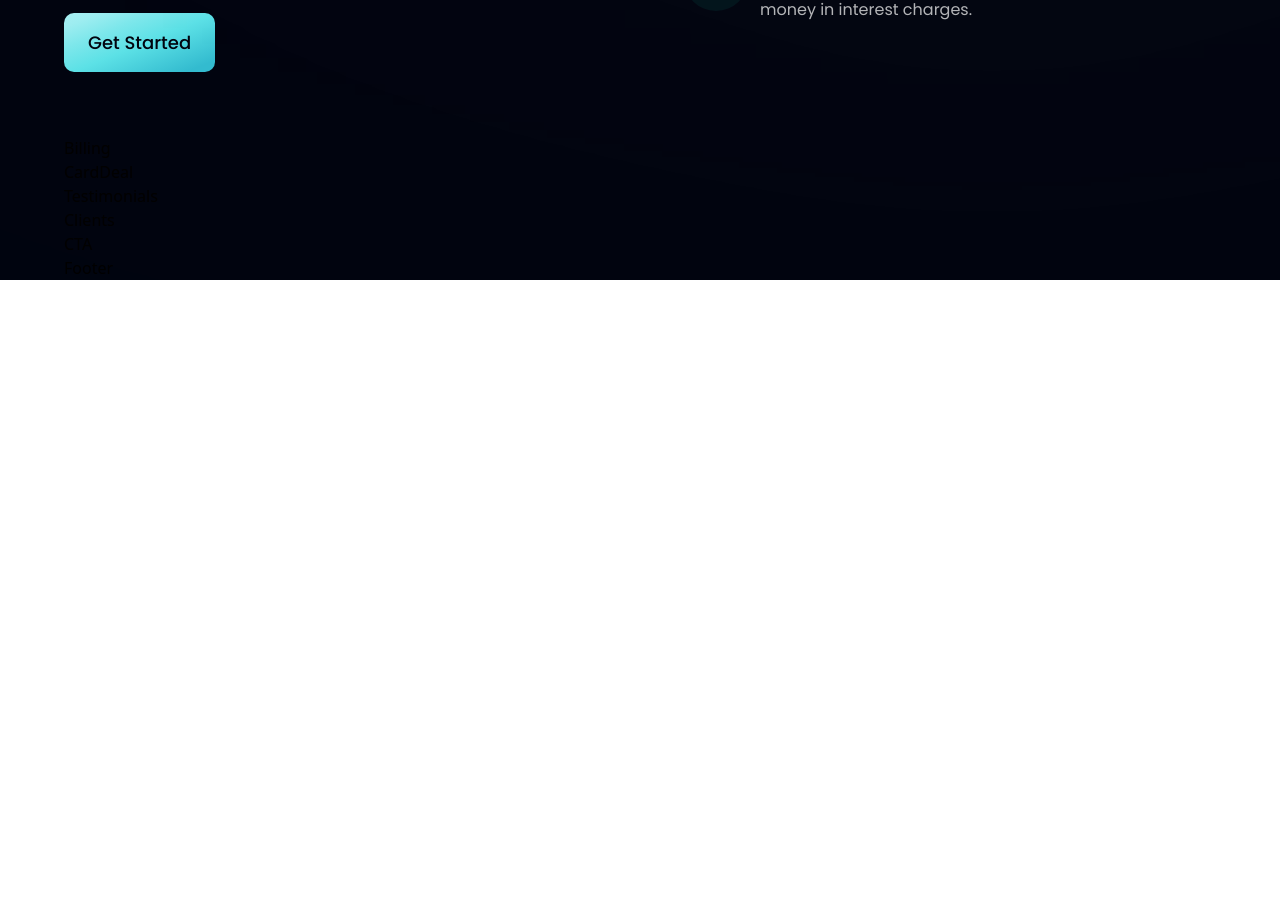
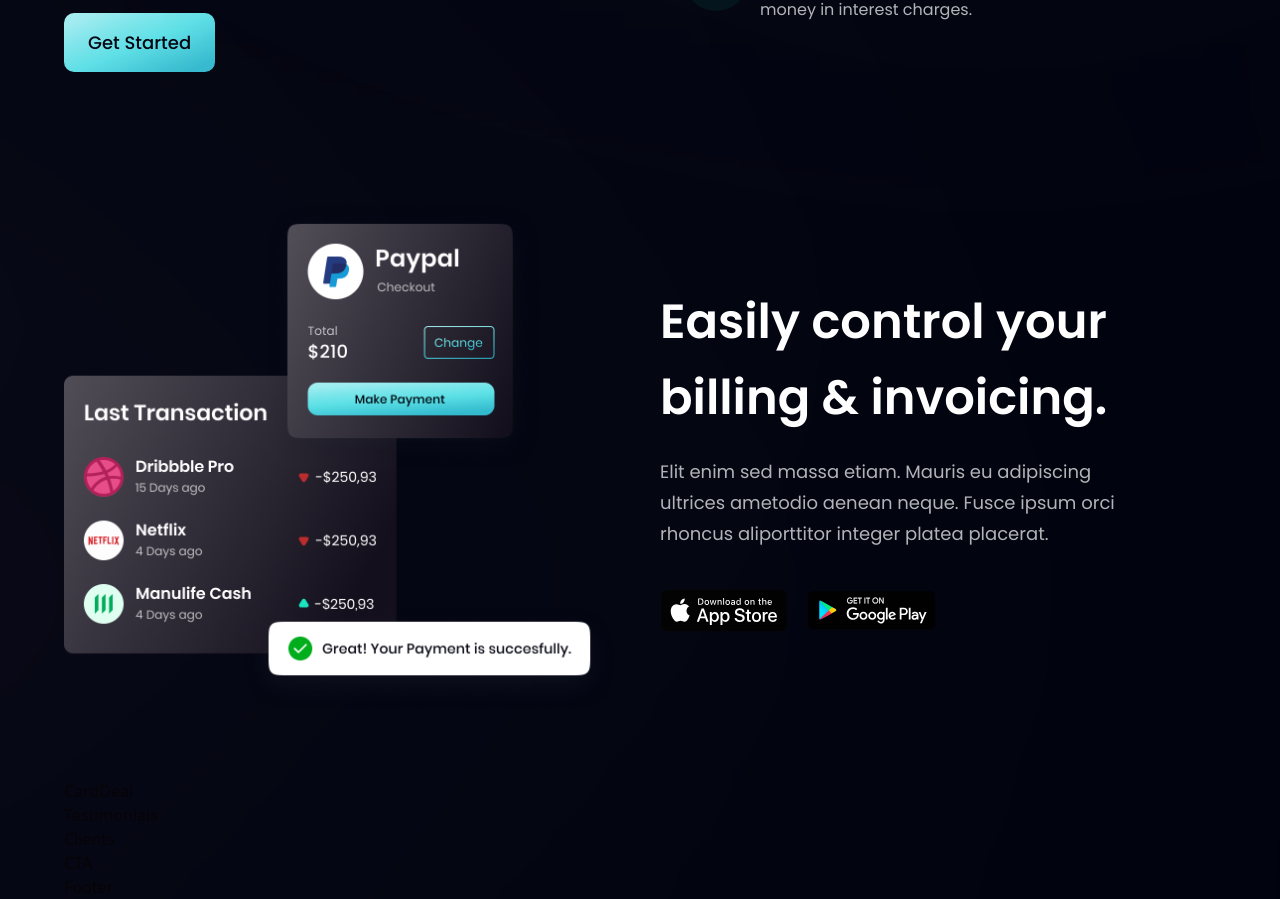
Before and after one commit to lvalentyn/hoobank, a React (Vite) app: page / in a window 1280 px wide. Shown: the part 1410-2309 px from the top of the page. Before the commit the page ends 1690 px from the top, so only its background shows below. Built offline with nearby package versions, Linux system fonts and the light colour scheme.

Commit message:
added billing component

```diff
--- a/src/components/Billing.jsx
+++ b/src/components/Billing.jsx
@@ -1,9 +1,42 @@
-import React from 'react'
+import styles, { layout } from '../style'
+import { apple, bill, google } from '../assets'
 
-const Billing = () => {
-  return (
-	<div>Billing</div>
-  )
-}
+const Billing = () => (
+  <section id="product" className={layout.sectionReverse}>
+    <div className={layout.sectionImgReverse}>
+      <img
+        src={bill}
+        alt="billing"
+        className="w-[100%] h-[100%] relative z-[5]"
+      />
+
+      <div className="absolute z-[3] -left-1/2 top-0 w-[50%] h-[50%] rounded-full white__gradient" />
+      <div className="absolute z-[0] -left-1/2 bottom-0 w-[50%] h-[50%] rounded-full pink__gradient" />
+    </div>
+
+    <div className={layout.sectionInfo}>
+      <h2 className={styles.heading2}>
+        Easily control your <br className="sm:block hidden" />
+        billing & invoicing.
+      </h2>
+      <p className={`${styles.paragraph} max-w-[470px] mt-5`}>
+        Elit enim sed massa etiam. Mauris eu adipiscing ultrices ametodio aenean
+        neque. Fusce ipsum orci rhoncus aliporttitor integer platea placerat.
+      </p>
+      <div className="flex flex-row flex-wrap sm:mt-10 mt-6">
+        <img
+          src={apple}
+          alt="apple_store"
+          className="w-[128px] h-[42px] object-contain mr-5 cursor-pointer"
+        />
+        <img
+          src={google}
+          alt="google_play"
+          className="w-[128px] h-[42px] object-contain cursor-pointer"
+        />
+      </div>
+    </div>
+  </section>
+)
 
 export default Billing
```
